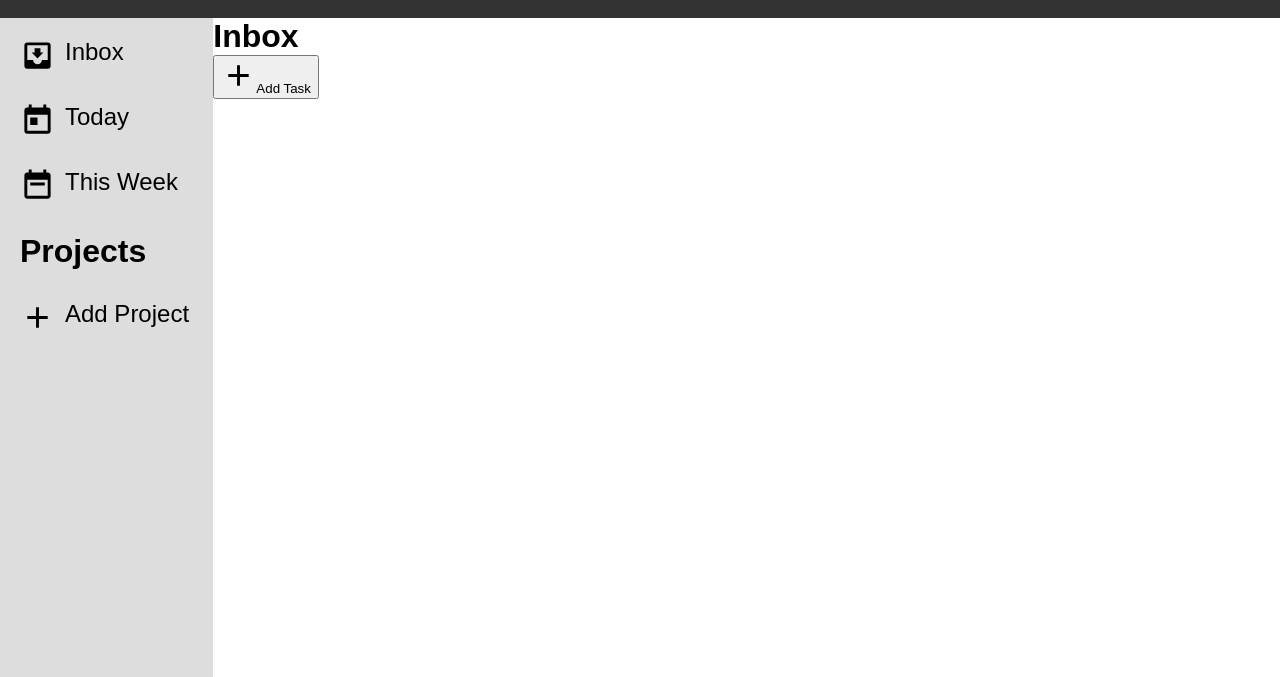
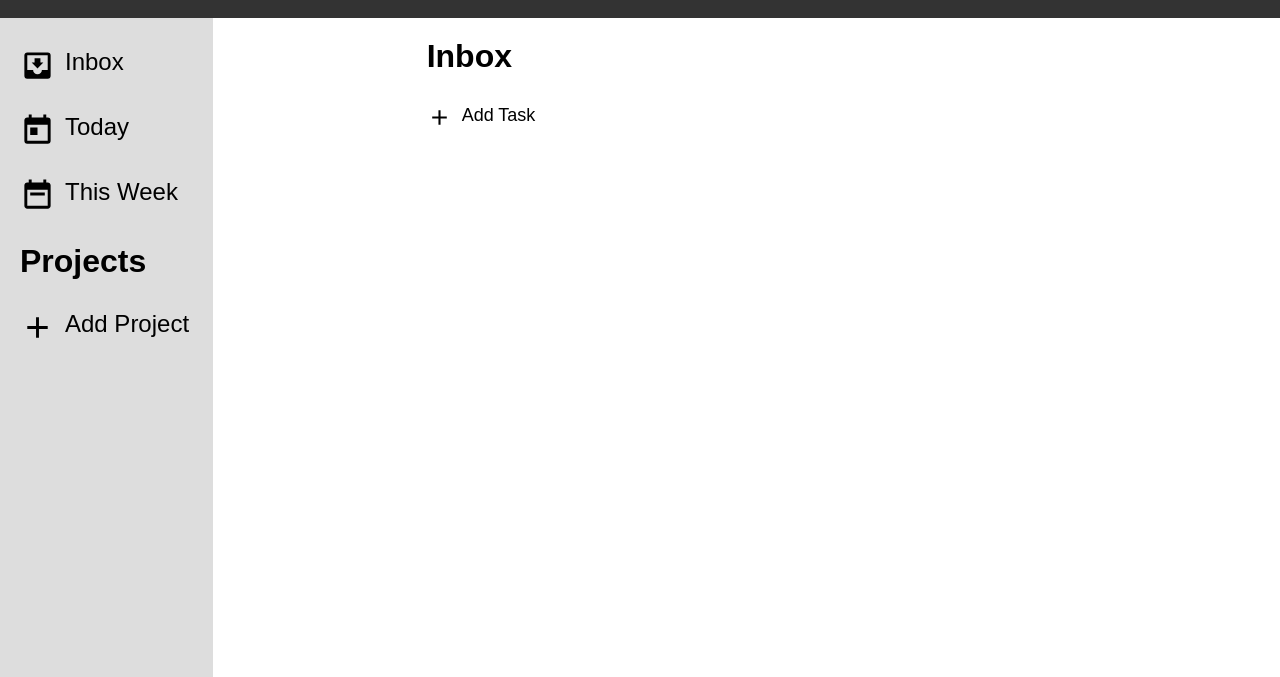
Before and after one commit to SanishPoudel/todo-list, a website built with webpack: page src/template.html in a window 1280 px wide. Shown: the part 62-739 px from the top of the page. Built offline with nearby package versions, Linux system fonts and the light colour scheme.

Commit message:
fixed some styling

```diff
--- a/src/style.css
+++ b/src/style.css
@@ -24,7 +24,7 @@ body {
     grid-column: 1/2;
     display: flex;
     flex-direction: column;
-    gap: 30px;
+    gap: 10px;
     font-size: x-large;
     background-color: #ddd;
     padding: 20px 20px;
@@ -35,6 +35,8 @@ body {
     all: unset;
     display: flex;
     gap: 10px;
+    padding: 10px 0px;
+    margin: 0;
 }
 
 .title {
@@ -46,13 +48,33 @@ body {
     cursor: pointer;
     background-color: #CCCCCC;
     border-radius: 8px;
-    padding: 1px;
 }
 
 .main {
     grid-row: 2/3;
     grid-column: 2/3;
+    display: grid;
+    grid-template-columns: 1fr 3fr 1fr;
+}
 
+.menu {
+    grid-column: 2/3;
+    display: flex;
+    flex-direction: column;
+    gap: 20px;
+    padding: 20px 0px;
+}
+
+.task {
+    all: unset;
+    font-size: large;
+    display: flex;
+    gap: 10px;
+    padding: 10px 0px;
+}
+
+.btn.icon {
+    height: 25px;
 }
 
 .footer {
```
